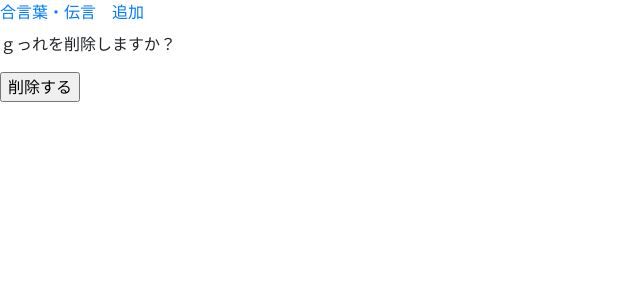
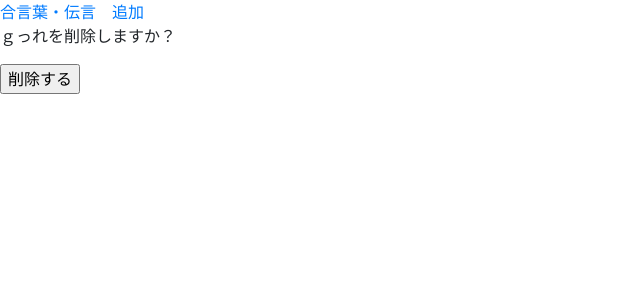
Before and after one commit to masaakiwaki/aikotoba, a Django app: page /aikotoba_delete/0b93af66-a16b-40d2-ad6e-4e72565d187c/ in a window 1280 px wide. Shown: the part 56-356 px from the top of the page, without its empty margins (0-640 px from the left). Run offline with Django 3.2, Linux system fonts and the light colour scheme; data comes from the database, SQL or seed files in the repository; some libraries are stand-ins or nearby versions.

Commit message:
Update base.html

```diff
--- a/kotoba/templates/base.html
+++ b/kotoba/templates/base.html
@@ -13,11 +13,9 @@
             <a class="navbar-brand" href="/">あいことば</a>
         </nav>
             <a href="{% url 'aikotoba_create' %}">合言葉・伝言　追加</a><br>
-<p class="h3">
         {% block main %}
         <p>※コンテンツがありません。</p>
         {% endblock %}
-</p>
         </div>
     </body>
 </html>
```
